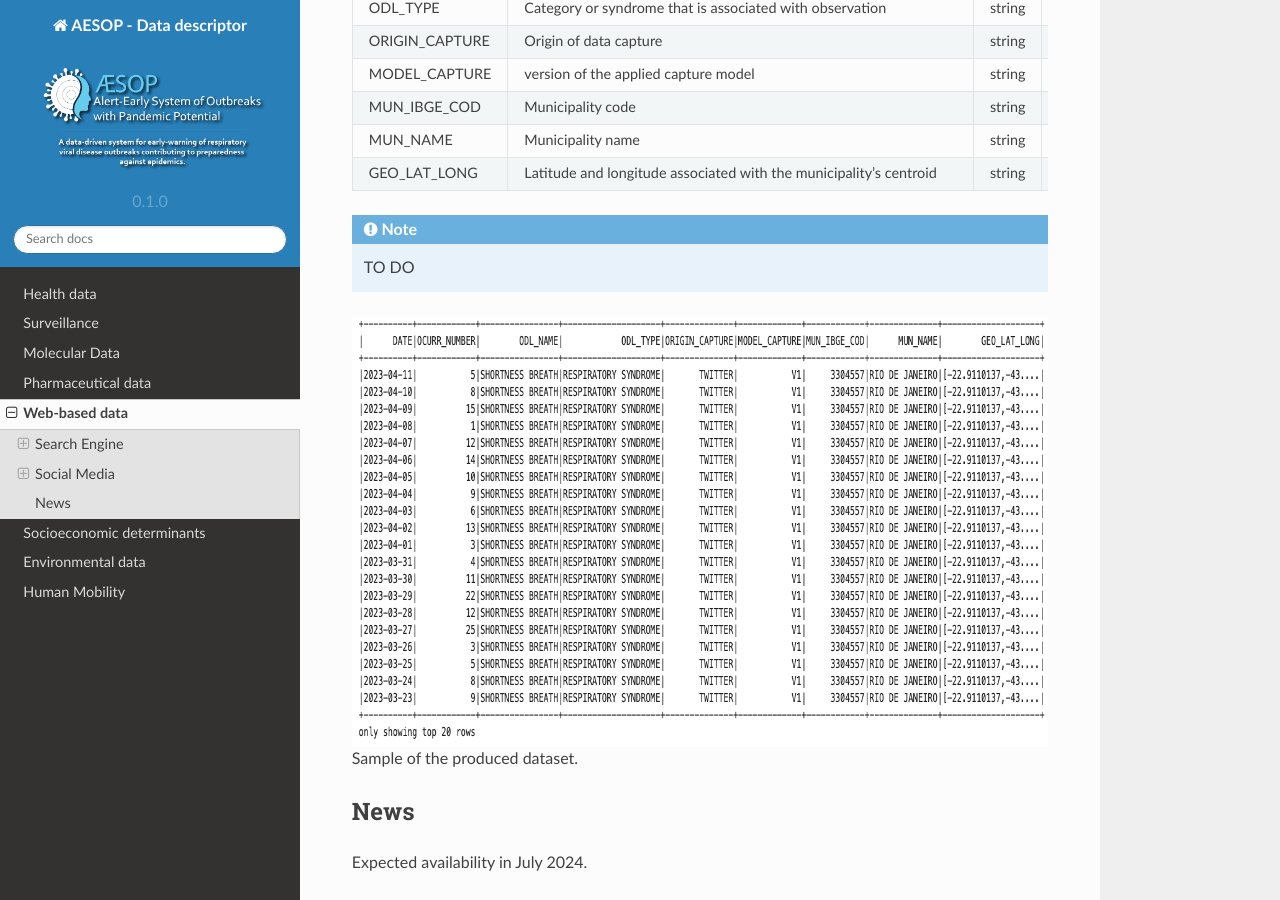
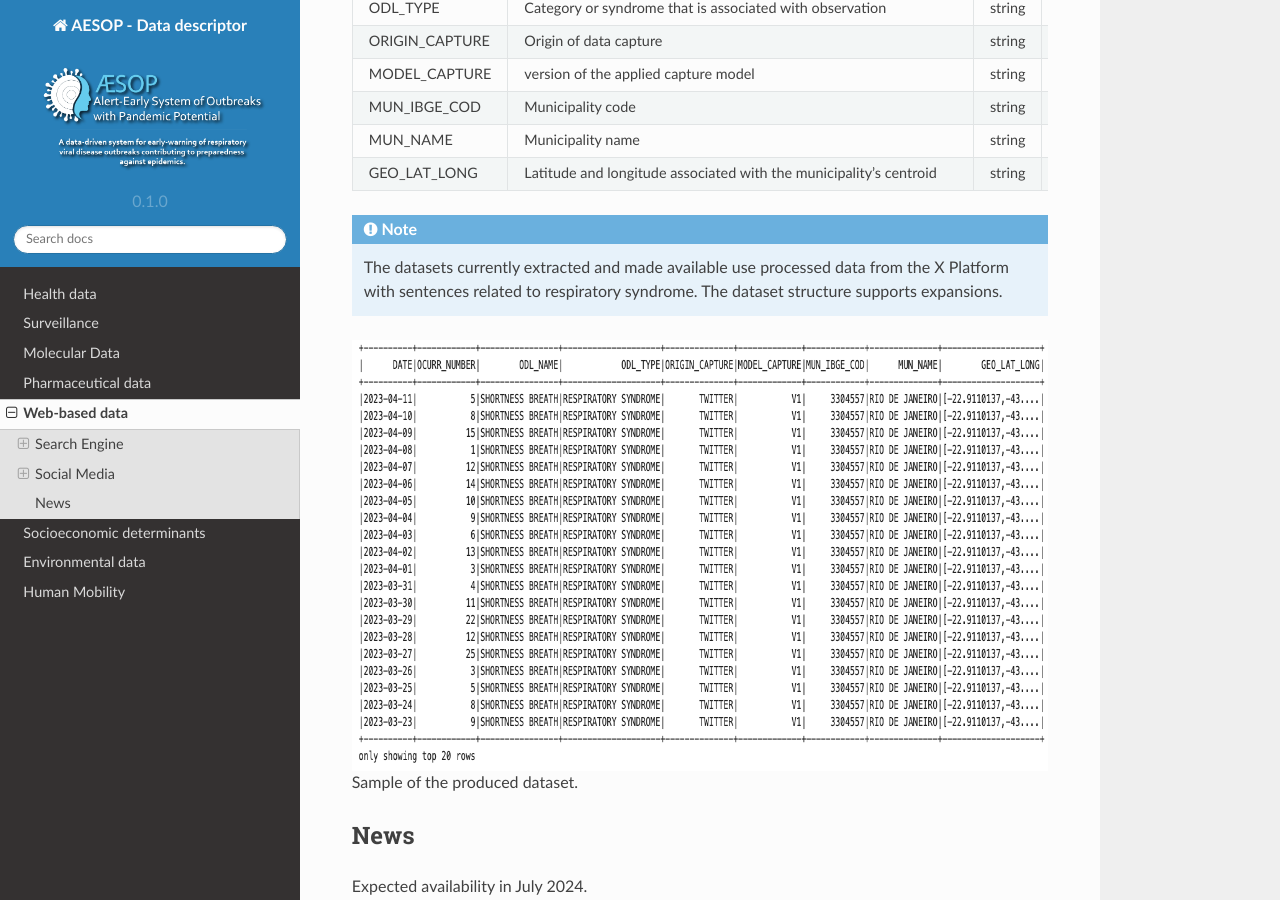
Before and after one commit to cidacslab/AESOP-Data-Documentation, a Sphinx documentation site: the page built from docs/source/web_based.rst, in a window 1280 px wide and 900 px high, scrolled down 5077 px. Built offline with Sphinx 7.4.7 and the Read the Docs theme 2.0.0, drawn with Linux system fonts in a browser that asks for light colours.

Commit message:
Update web_based.rst

```diff
--- a/docs/source/web_based.rst
+++ b/docs/source/web_based.rst
@@ -164,9 +164,7 @@ Data dictionary
 
 .. note::
 
-   TO DO
-
-
+   The datasets currently extracted and made available use processed data from the X Platform with sentences related to respiratory syndrome. The dataset structure supports expansions.
 
 
 .. image:: web-based-social-media-sample.png
```
